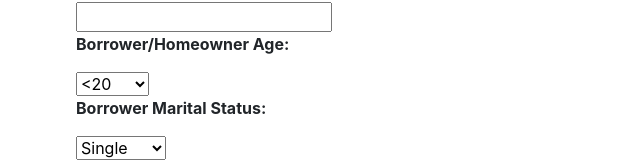
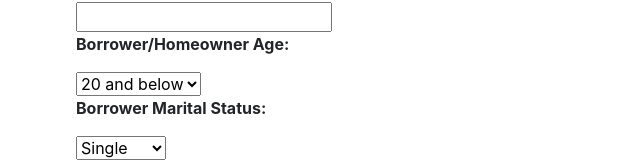
Before and after one commit to iolumbaram/OkAPIDev, a React (Create React App) app in the folder react-app/: page /loancal in a window 1280 px wide. Shown: the part 118-280 px from the top of the page, without its empty margins (0-640 px from the left). Built offline with nearby package versions, Linux system fonts and the light colour scheme.

Commit message:
fix: telegram message encoding issues

```diff
--- a/react-app/src/LoanCalPage.js
+++ b/react-app/src/LoanCalPage.js
@@ -17,7 +17,7 @@ class About extends React.Component {
     this.state = {
       values: {
         income: '',
-        age: '<20',
+        age: '20 and below',
         martial_status: 'Single',
         ctos: '',
         size: 0,
@@ -137,15 +137,15 @@ class About extends React.Component {
             <label>
               <p className="fw-bold"> Borrower/Homeowner Age: </p>
               <select name="age" value={this.state.values.age} onChange={this.handleDropDown}>
-                <option value="20"> {'<20'} </option>
-                <option value="30">21-30</option>
-                <option value="40">31-40</option>
-                <option value="50">41-50</option>
-                <option value="60">51-60</option>
-                <option value="70">61-70</option>
-                <option value="80">71-80</option>
-                <option value="90">81-90</option>
-                <option value="100">91-100</option>
+                <option value="20"> {'20 and below'} </option>
+                <option value="30">21 to 30</option>
+                <option value="40">31 to 40</option>
+                <option value="50">41 to 50</option>
+                <option value="60">51 to 60</option>
+                <option value="70">61 to 70</option>
+                <option value="80">71 to 80</option>
+                <option value="90">81 to 90</option>
+                <option value="100">91 to 100</option>
               </select>
               {/* <input type="text" onChange={this.handleChange} name="age" value={this.state.values.age} /> */}
             </label>
--- a/react-app/src/LoanCalResultPage.js
+++ b/react-app/src/LoanCalResultPage.js
@@ -24,13 +24,16 @@ class About extends React.Component {
 
     this.state = {
       values: {
-        income: '',
-        age: '',
-        martial_status: '',
-        ctos: '',
+        income: props.location.info.data.income,
+        age: props.location.info.data.age,
+        martial_status: props.location.info.data.martial_status,
+        ctos: props.location.info.data.ctos,
         size: props.location.info.data.size,
         cost: props.location.info.data.cost,
-        downpayment: props.location.info.data.downpayment
+        downpayment: props.location.info.data.downpayment,
+        customername: '',
+        customernumber: '',
+        customeraddress: ''
       },
       ui :{
         estimated_monthly_tnb_bill_savings_rm: '',
@@ -148,6 +151,12 @@ class About extends React.Component {
       size: this.state.values.size,
       cost: this.state.values.cost,
       downpayment: this.state.values.downpayment,
+      estimated_monthly_tnb_bill_savings_rm: this.state.ui.estimated_monthly_tnb_bill_savings_rm,
+      estimated_monthly_instalment_rm: this.state.ui.estimated_monthly_instalment_rm,
+      estimated_monthly_cash_flow_savings_rm: this.state.ui.estimated_monthly_cash_flow_savings_rm,
+      customername: this.state.values.customername,
+      customernumber: this.state.values.customernumber,
+      customeraddress: this.state.values.customeraddress
     };
 
     axios.post('http://localhost:4000/userform/submit', userObject);
```
Also changed, not shown: 1 other file (tests, documents, lock files or other folders).
